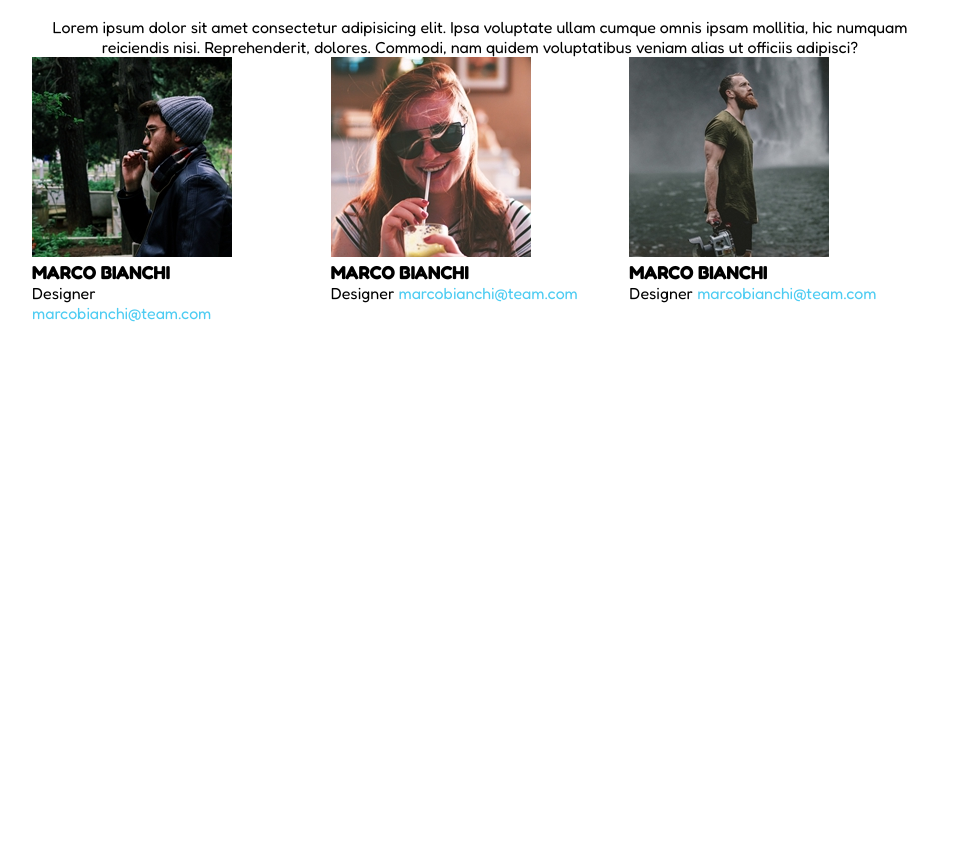
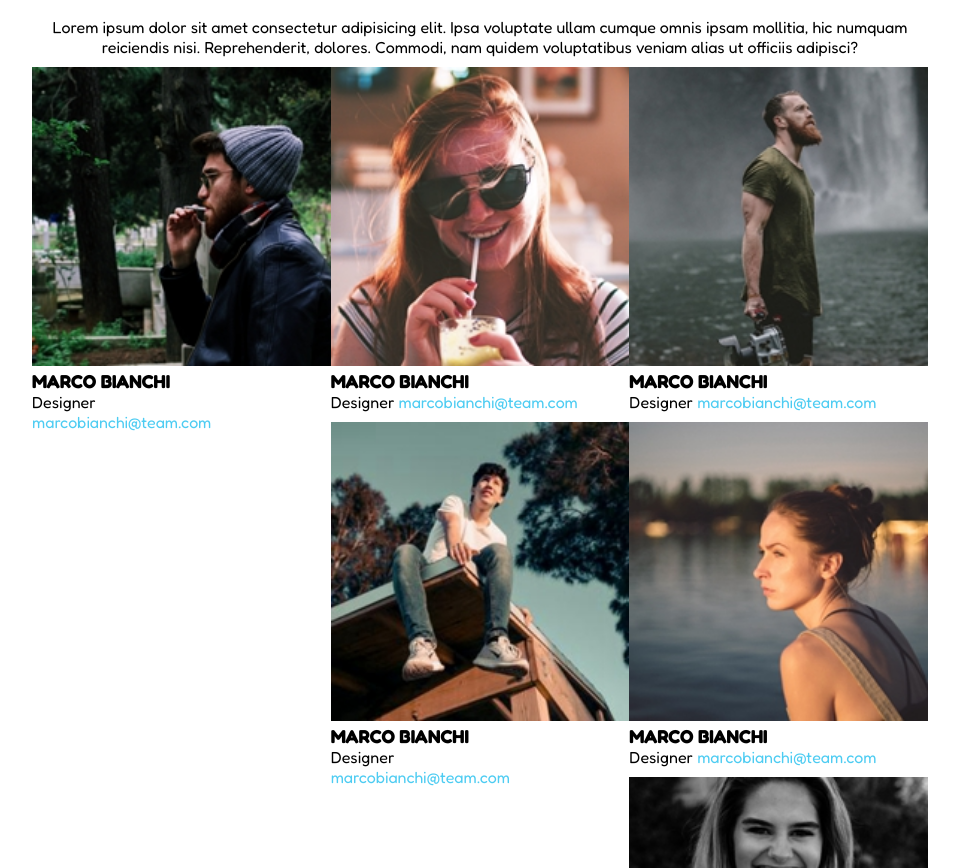
Before and after one commit to LuisJann/html-css-float-cards, a plain HTML site: page index.html in a window 1280 px wide. Shown: the part 84-952 px from the top of the page, without its empty margins (160-1119 px from the left). Before the commit the page ends 800 px from the top, so only its background shows below. Drawn offline with Linux system fonts and the light colour scheme.

Commit message:
Setting card

```diff
--- a/css/style.css
+++ b/css/style.css
@@ -28,20 +28,14 @@ h1{
 .col{
     width: calc(100% / 3);
     float: left;
-    background-color: ;
+    padding-top: 10px;
 
 }
 
+img{
+    width: 100%;
 
-
-/* .clearfix{
-    content: "";
-    display: table;
-    clear: both;
-
-} */
-
-
+}
 
 .email{
     color: #4dccf2;
--- a/index.html
+++ b/index.html
@@ -31,8 +31,27 @@
             <span>Designer</span>
             <span class="email">marcobianchi@team.com</span>
         </div>
+
         <div class="col">
             <img  src="img/male2.png" alt="">
+            <h3>MARCO BIANCHI</h3>
+            <span>Designer</span>
+            <span class="email">marcobianchi@team.com</span>
+        </div>
+        <div class="col">
+            <img  src="img/male3.png" alt="">
+            <h3>MARCO BIANCHI</h3>
+            <span>Designer</span> <br>
+            <span class="email">marcobianchi@team.com</span>
+        </div>
+        <div class="col">
+            <img  src="img/female2.png" alt="">
+            <h3>MARCO BIANCHI</h3>
+            <span>Designer</span>
+            <span class="email">marcobianchi@team.com</span>
+        </div>
+        <div class="col">
+            <img  src="img/female3.png" alt="">
             <h3>MARCO BIANCHI</h3>
             <span>Designer</span>
             <span class="email">marcobianchi@team.com</span>
```
